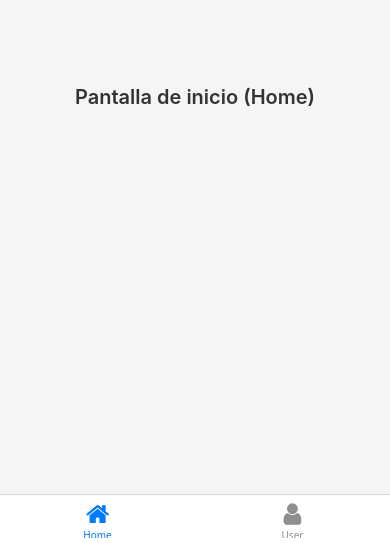
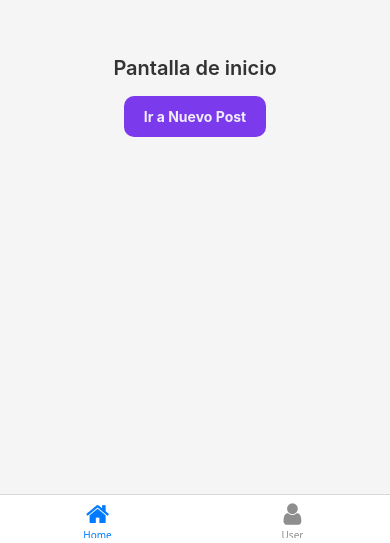
Before and after one commit to themachinecreator/SymondsDagnino-Decillo-Cespedes-Pi2, a React Native app: screen /HomeMenu in a window 390 px wide. Shown: the part 301-844 px from the top of the page. Built offline with nearby package versions, Linux system fonts and the light colour scheme.

Commit message:
hice crear psoteo

```diff
--- a/App.js
+++ b/App.js
@@ -2,8 +2,8 @@ import { NavigationContainer } from '@react-navigation/native';
 import { createNativeStackNavigator } from '@react-navigation/native-stack';
 import Login from './src/Screens/Login/Login';
 import Register from './src/Screens/Register/Register';
+import HomeMenu from './src/Components/HomeMenu/HomeMenu';
 
-import HomeMenu from './src/Components/HomeMenu/HomeMenu';
 const Stack = createNativeStackNavigator();
 
 function App() {
--- a/package.json
+++ b/package.json
@@ -5,8 +5,8 @@
   "dependencies": {
     "@expo/vector-icons": "^15.0.2",
     "@react-navigation/bottom-tabs": "^7.16.2",
-    "@react-navigation/native": "^7.2.5",
-    "@react-navigation/native-stack": "^7.16.0",
+    "@react-navigation/native": "^7.3.1",
+    "@react-navigation/native-stack": "^7.17.3",
     "expo": "~56.0.8",
     "expo-status-bar": "~56.0.4",
     "firebase": "^8.10.1",
--- a/src/Components/HomeMenu/HomeMenu.js
+++ b/src/Components/HomeMenu/HomeMenu.js
@@ -27,6 +27,7 @@ function HomeMenu() {
           ),
         }}
       />
+
     </Tab.Navigator>
   );
 }
--- a/src/Screens/Home/Home.js
+++ b/src/Screens/Home/Home.js
@@ -1,16 +1,21 @@
-import {Usestate} from 'react';
-import { View, Text, StyleSheet, Pressable, TextInput } from 'react-native';
-import firebase from 'firebase';
-import { ActivityIndicator } from 'react-native-web';
+import React from 'react';
+import { View, Text, StyleSheet, Pressable } from 'react-native';
 
-function Home({navigation}) {
-
+export default function Home({ navigation }) {
   return (
     <View style={styles.container}>
-      <Text style={styles.text}>Pantalla de inicio (Home)</Text>
+      <Text style={styles.text}>Pantalla de inicio</Text>
+
+      <Pressable
+        style={styles.button}
+        onPress={() => navigation.navigate('NuevoPost')}
+      >
+        <Text style={styles.buttonText}>Ir a Nuevo Post</Text>
+      </Pressable>
     </View>
   );
 }
+
 const styles = StyleSheet.create({
   container: {
     flex: 1,
@@ -23,6 +28,16 @@ const styles = StyleSheet.create({
     fontSize: 20,
     fontWeight: '600',
     color: '#333',
+    marginBottom: 16,
+  },
+  button: {
+    backgroundColor: '#7C3AED',
+    paddingVertical: 12,
+    paddingHorizontal: 20,
+    borderRadius: 10,
+  },
+  buttonText: {
+    color: '#F0EEFF',
+    fontWeight: '700',
   },
 });
-export default Home
```
Also changed, not shown: src/Screens/NuevoPost/NuevoPost.js (added, +45 -0 lines), 1 other file (tests, documents, lock files or other folders).
